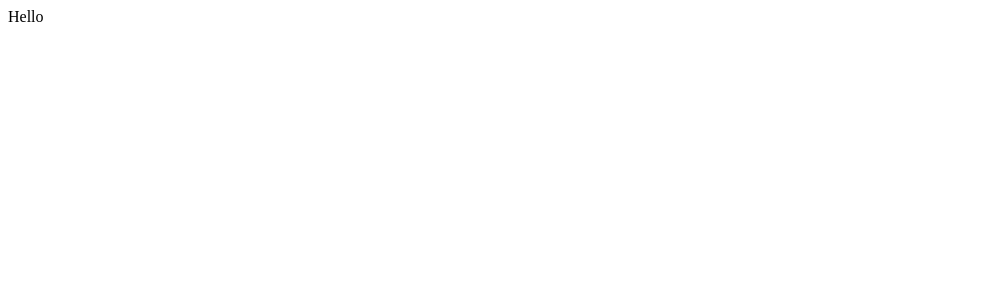
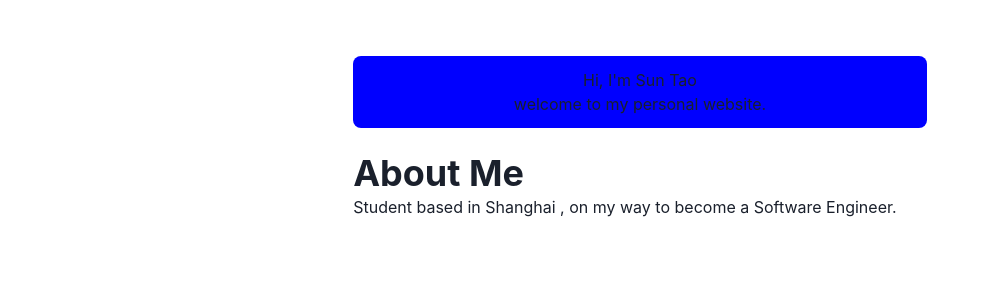
Before and after one commit to TonyMarsh31/tony-homepage, a Next.js app: page / in a window 1280 px wide. Shown: the top 300 px of the page, without its empty margins (0-982 px from the left). Built offline with nearby package versions, Linux system fonts and the light colour scheme.

Commit message:
:beers: 使用Chakra UI交互，添加了部分信息到index

```diff
--- /dev/null
+++ b/pages/_app.js
@@ -0,0 +1,13 @@
+import { ChakraProvider } from '@chakra-ui/react'
+import Layout from '../components/layouts/main'
+
+const Website = ({ Component, PageProps, router }) => {
+  return (
+    <ChakraProvider>
+      <Layout router={router}>
+        <Component {...PageProps} key={router.router} />
+      </Layout>
+    </ChakraProvider>
+  )
+}
+export default Website
--- a/pages/index.js
+++ b/pages/index.js
@@ -1,4 +1,25 @@
+import { Container, Box, Heading } from '@chakra-ui/react'
 const Page = () => {
-    return <div>Hello</div>
+  return (
+    <Container>
+      <Box borderRadius="lg" bg="blue" p={3} mb={6} align="center">
+        <p>
+          Hi, I'm Sun Tao
+          <br />
+          welcome to my personal website.
+        </p>
+      </Box>
+      <Box display={{ md: 'flex' }}>
+        <Box flexGrow={1}>
+          <Heading as="h2" variant="page-title">
+            About Me
+          </Heading>
+          <p>
+            Student based in Shanghai , on my way to become a Software Engineer.
+          </p>
+        </Box>
+      </Box>
+    </Container>
+  )
 }
-export default Page;
+export default Page
```
